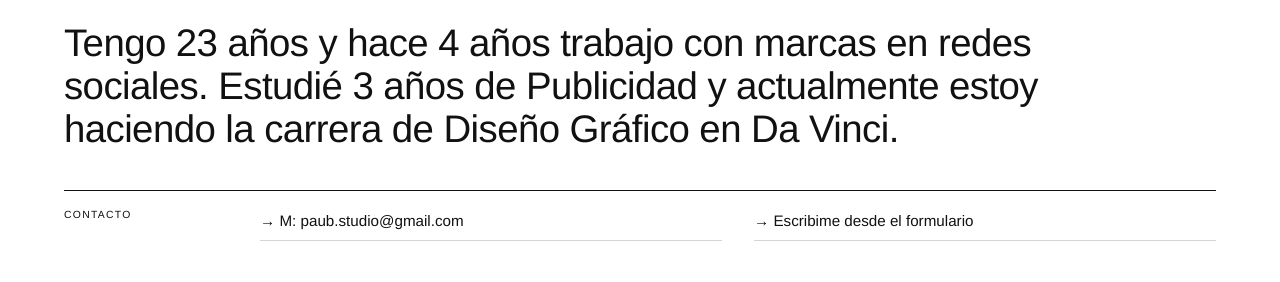
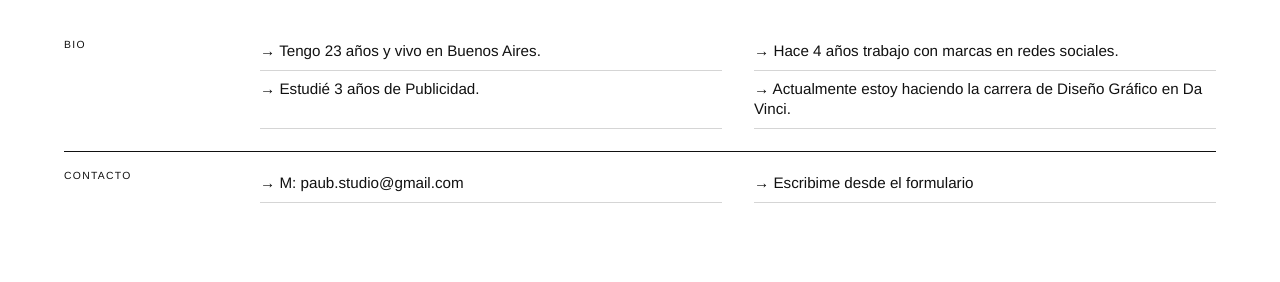
Before and after one commit to paulabertin-jpg/portfolio-paula-bertin, a plain HTML site: page pag/sobremi.html in a window 1280 px wide. Shown: the part 301-583 px from the top of the page. Drawn offline with Linux system fonts and the light colour scheme.

Commit message:
Sobre mí: la bio pasa a una fila con etiqueta, como Perfil
Co-Authored-By: Claude Opus 5.5 <noreply@anthropic.com>
Claude-Session: https://claude.ai/code/session_01CFmjSWJuiWyi4QAf9Mgupy

```diff
--- a/css/sobremi.css
+++ b/css/sobremi.css
@@ -38,6 +38,10 @@
 }
 
 /* ---------- Filas de datos ---------- */
+.bio-titulo + .bio-fila {
+    border-top: none;   /* la línea del título ya la separa */
+}
+
 .bio-fila {
     display: grid;
     grid-template-columns: 180px 1fr;
--- a/pag/sobremi.html
+++ b/pag/sobremi.html
@@ -27,7 +27,15 @@
 
         <h2 class="bio-titulo">Sobre mí</h2>
 
-        <p class="bio-texto">Tengo 23 años y hace 4 años trabajo con marcas en redes sociales. Estudié 3 años de Publicidad y actualmente estoy haciendo la carrera de Diseño Gráfico en Da Vinci.</p>
+        <div class="bio-fila">
+            <p class="bio-etiqueta">Bio</p>
+            <ul class="bio-lista">
+                <li>→ Tengo 23 años y vivo en Buenos Aires.</li>
+                <li>→ Hace 4 años trabajo con marcas en redes sociales.</li>
+                <li>→ Estudié 3 años de Publicidad.</li>
+                <li>→ Actualmente estoy haciendo la carrera de Diseño Gráfico en Da Vinci.</li>
+            </ul>
+        </div>
 
         <div class="bio-fila">
             <p class="bio-etiqueta">Contacto</p>
```
